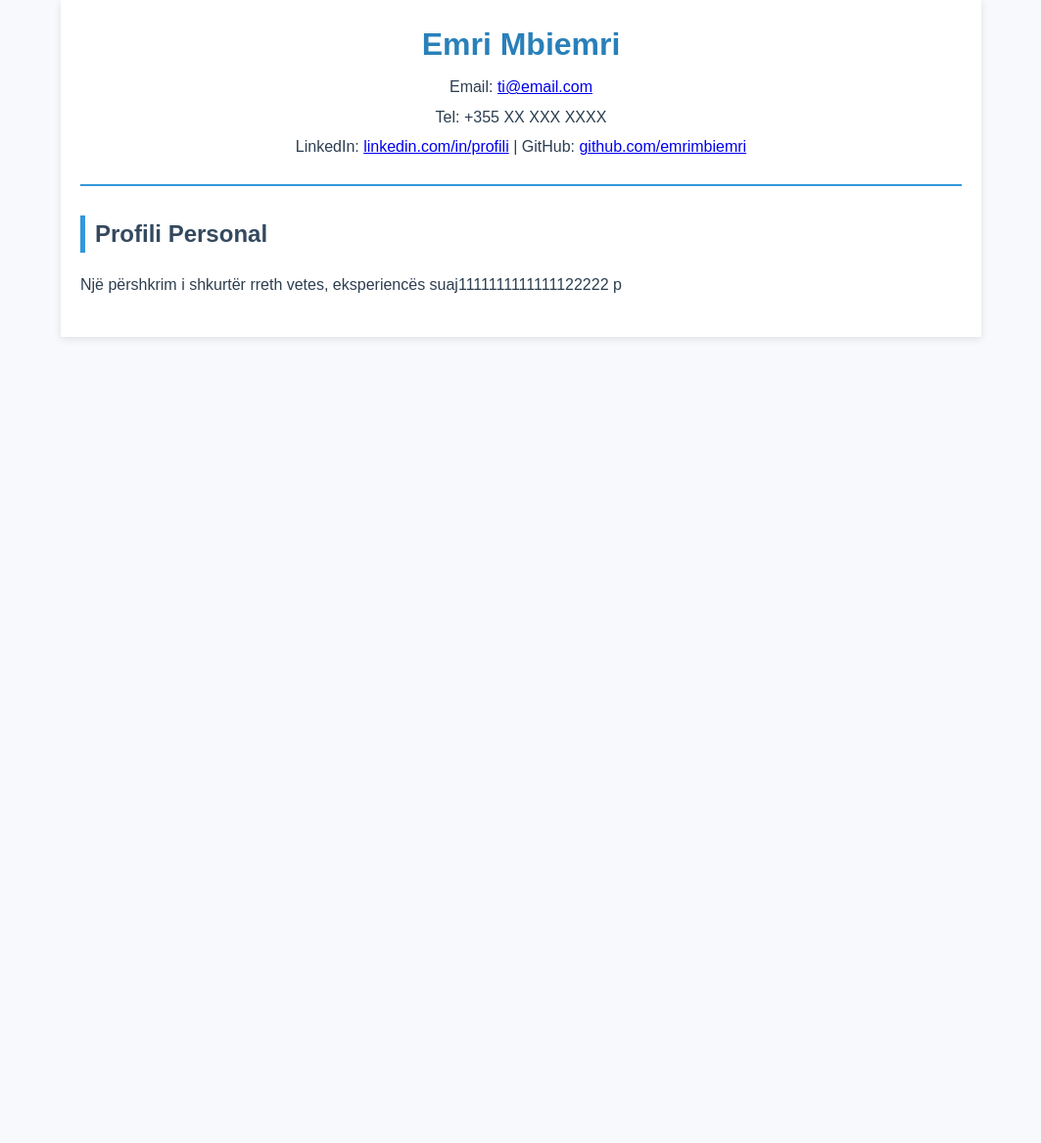
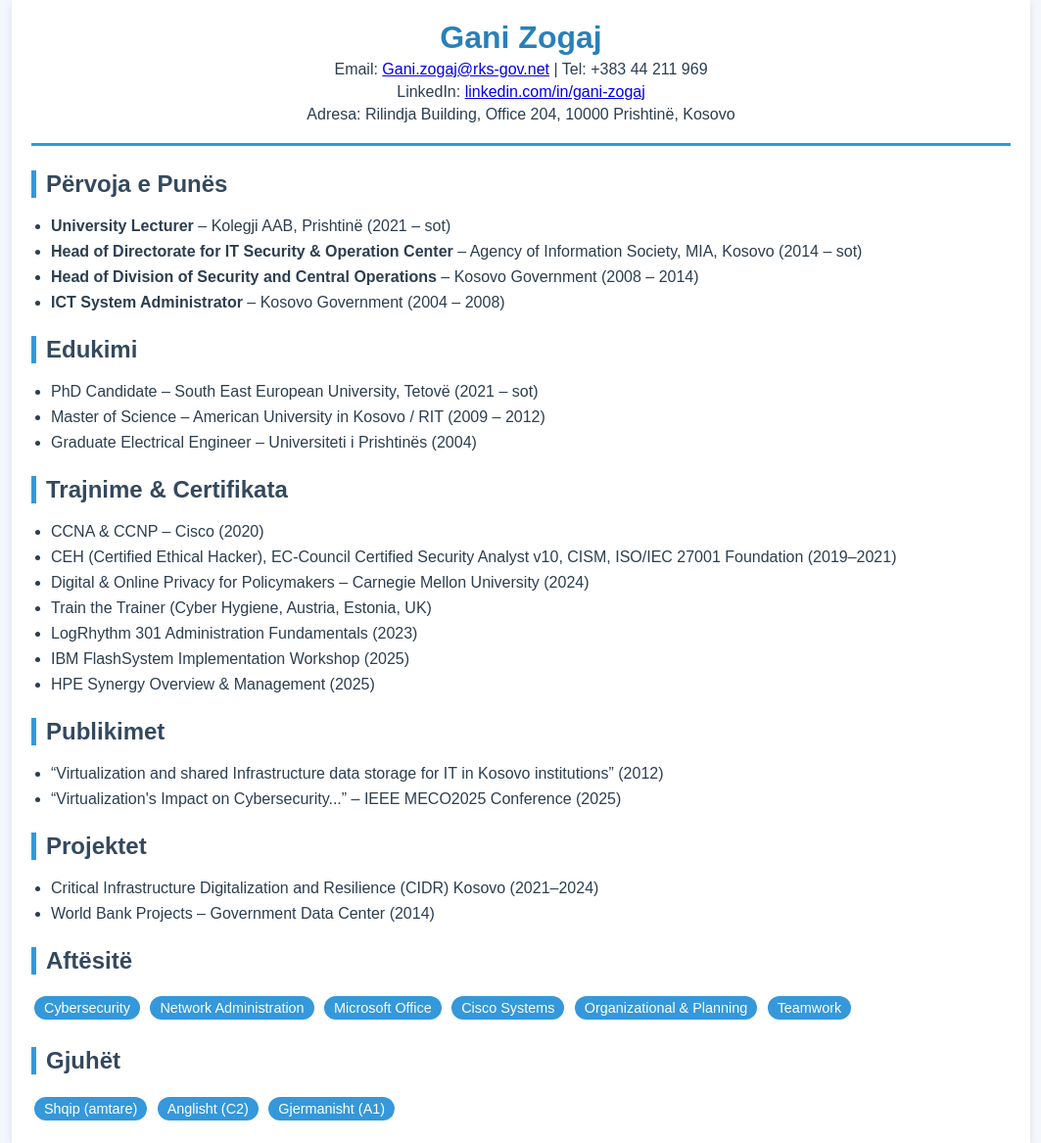
Before and after one commit to gzogaj1/gzogaj1.github.io, a plain HTML site: page index.html in a window 1280 px wide. Shown: the whole page at 98% size, without its empty margins (108-1171 px from the left). Before the commit the page ends 800 px from the top, so only its background shows below. Drawn offline with Linux system fonts and the light colour scheme.

Commit message:
Update index.html

```diff
--- a/index.html
+++ b/index.html
@@ -3,79 +3,90 @@
 <head>
   <meta charset="UTF-8">
   <meta name="viewport" content="width=device-width, initial-scale=1.0">
-  <title>CV - Emri Mbiemri</title>
+  <title>CV - Gani Zogaj</title>
   <style>
-    body {
-      font-family: Arial, sans-serif;
-      margin: 0;
-      background: #f7f9fc;
-      color: #2c3e50;
-      line-height: 1.6;
-    }
-    .container {
-      max-width: 900px;
-      margin: 0 auto;
-      padding: 20px;
-      background: #fff;
-      box-shadow: 0 2px 8px rgba(0,0,0,0.1);
-    }
-    header {
-      text-align: center;
-      border-bottom: 2px solid #3498db;
-      padding-bottom: 20px;
-      margin-bottom: 20px;
-    }
-    header h1 {
-      margin: 0;
-      font-size: 2em;
-      color: #2980b9;
-    }
-    header p {
-      margin: 5px 0;
-    }
-    h2 {
-      color: #34495e;
-      border-left: 5px solid #3498db;
-      padding-left: 10px;
-      margin-top: 30px;
-    }
-    ul {
-      list-style: none;
-      padding: 0;
-    }
-    ul li {
-      margin-bottom: 10px;
-    }
-    .section {
-      margin-bottom: 20px;
-    }
-    .skill-list, .lang-list {
-      display: flex;
-      flex-wrap: wrap;
-      gap: 10px;
-    }
-    .badge {
-      background: #3498db;
-      color: white;
-      padding: 5px 10px;
-      border-radius: 15px;
-      font-size: 0.9em;
-    }
+    body { font-family: Arial, sans-serif; margin: 0; background: #f4f7fb; color: #2c3e50; }
+    .container { max-width: 1000px; margin: auto; background: #fff; padding: 20px; box-shadow: 0 2px 8px rgba(0,0,0,0.1); }
+    header { text-align: center; border-bottom: 3px solid #3498db; padding-bottom: 15px; }
+    header h1 { margin: 0; color: #2980b9; }
+    header p { margin: 5px 0; }
+    h2 { border-left: 5px solid #3498db; padding-left: 10px; margin-top: 25px; color: #34495e; }
+    ul { padding-left: 20px; }
+    ul li { margin-bottom: 8px; }
+    .badge { display: inline-block; background: #3498db; color: #fff; padding: 4px 10px; border-radius: 12px; margin: 3px; font-size: 0.9em; }
   </style>
 </head>
 <body>
   <div class="container">
     <!-- HEADER -->
     <header>
-      <h1>Emri Mbiemri</h1>
-      <p>Email: <a href="mailto:ti@email.com">ti@email.com</a></p>
-      <p>Tel: +355 XX XXX XXXX</p>
-      <p>LinkedIn: <a href="#">linkedin.com/in/profili</a> | GitHub: <a href="#">github.com/emrimbiemri</a></p>
+      <h1>Gani Zogaj</h1>
+      <p>Email: <a href="mailto:Gani.zogaj@rks-gov.net">Gani.zogaj@rks-gov.net</a> | Tel: +383 44 211 969</p>
+      <p>LinkedIn: <a href="https://www.linkedin.com/in/gani-zogaj-5a7489166/">linkedin.com/in/gani-zogaj</a></p>
+      <p>Adresa: Rilindja Building, Office 204, 10000 Prishtinë, Kosovo</p>
     </header>
 
-    <!-- PROFILI -->
-    <div class="section">
-      <h2>Profili Personal</h2>
-      <p>Një përshkrim i shkurtër rreth vetes, eksperiencës suaj1111111111111122222 p
+    <!-- PËRVOJA E PUNËS -->
+    <h2>Përvoja e Punës</h2>
+    <ul>
+      <li><b>University Lecturer</b> – Kolegji AAB, Prishtinë (2021 – sot)</li>
+      <li><b>Head of Directorate for IT Security & Operation Center</b> – Agency of Information Society, MIA, Kosovo (2014 – sot)</li>
+      <li><b>Head of Division of Security and Central Operations</b> – Kosovo Government (2008 – 2014)</li>
+      <li><b>ICT System Administrator</b> – Kosovo Government (2004 – 2008)</li>
+    </ul>
 
+    <!-- EDUKIMI -->
+    <h2>Edukimi</h2>
+    <ul>
+      <li>PhD Candidate – South East European University, Tetovë (2021 – sot)</li>
+      <li>Master of Science – American University in Kosovo / RIT (2009 – 2012)</li>
+      <li>Graduate Electrical Engineer – Universiteti i Prishtinës (2004)</li>
+    </ul>
+
+    <!-- TRAJNIMET & CERTIFIKATAT -->
+    <h2>Trajnime & Certifikata</h2>
+    <ul>
+      <li>CCNA & CCNP – Cisco (2020)</li>
+      <li>CEH (Certified Ethical Hacker), EC-Council Certified Security Analyst v10, CISM, ISO/IEC 27001 Foundation (2019–2021)</li>
+      <li>Digital & Online Privacy for Policymakers – Carnegie Mellon University (2024)</li>
+      <li>Train the Trainer (Cyber Hygiene, Austria, Estonia, UK)</li>
+      <li>LogRhythm 301 Administration Fundamentals (2023)</li>
+      <li>IBM FlashSystem Implementation Workshop (2025)</li>
+      <li>HPE Synergy Overview & Management (2025)</li>
+    </ul>
+
+    <!-- PUBLIKIMET -->
+    <h2>Publikimet</h2>
+    <ul>
+      <li>“Virtualization and shared Infrastructure data storage for IT in Kosovo institutions” (2012)</li>
+      <li>“Virtualization's Impact on Cybersecurity...” – IEEE MECO2025 Conference (2025)</li>
+    </ul>
+
+    <!-- PROJEKTET -->
+    <h2>Projektet</h2>
+    <ul>
+      <li>Critical Infrastructure Digitalization and Resilience (CIDR) Kosovo (2021–2024)</li>
+      <li>World Bank Projects – Government Data Center (2014)</li>
+    </ul>
+
+    <!-- AFTËSITË -->
+    <h2>Aftësitë</h2>
+    <div>
+      <span class="badge">Cybersecurity</span>
+      <span class="badge">Network Administration</span>
+      <span class="badge">Microsoft Office</span>
+      <span class="badge">Cisco Systems</span>
+      <span class="badge">Organizational & Planning</span>
+      <span class="badge">Teamwork</span>
+    </div>
+
+    <!-- GJUHËT -->
+    <h2>Gjuhët</h2>
+    <div>
+      <span class="badge">Shqip (amtare)</span>
+      <span class="badge">Anglisht (C2)</span>
+      <span class="badge">Gjermanisht (A1)</span>
+    </div>
+  </div>
+</body>
 </html>
```
